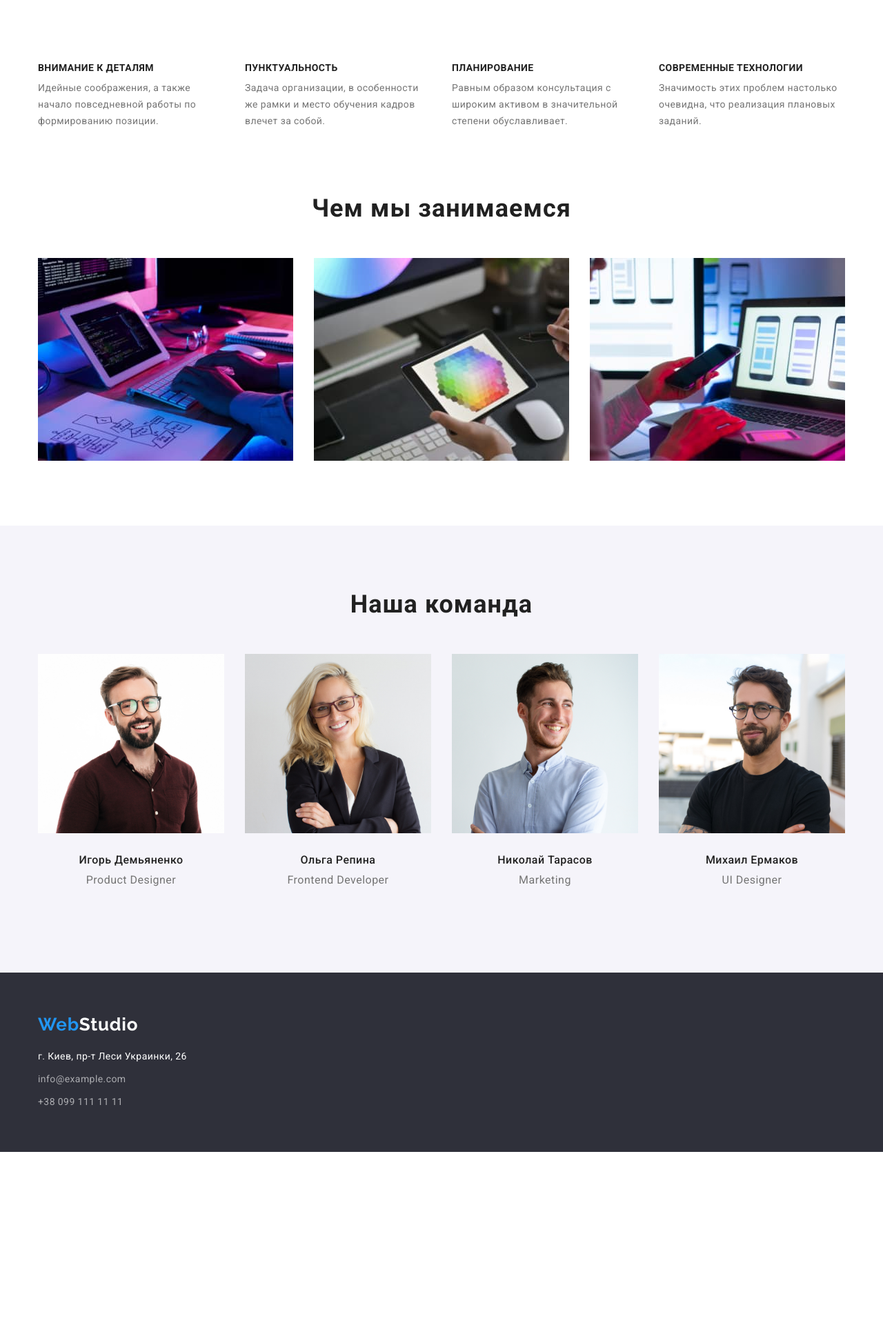
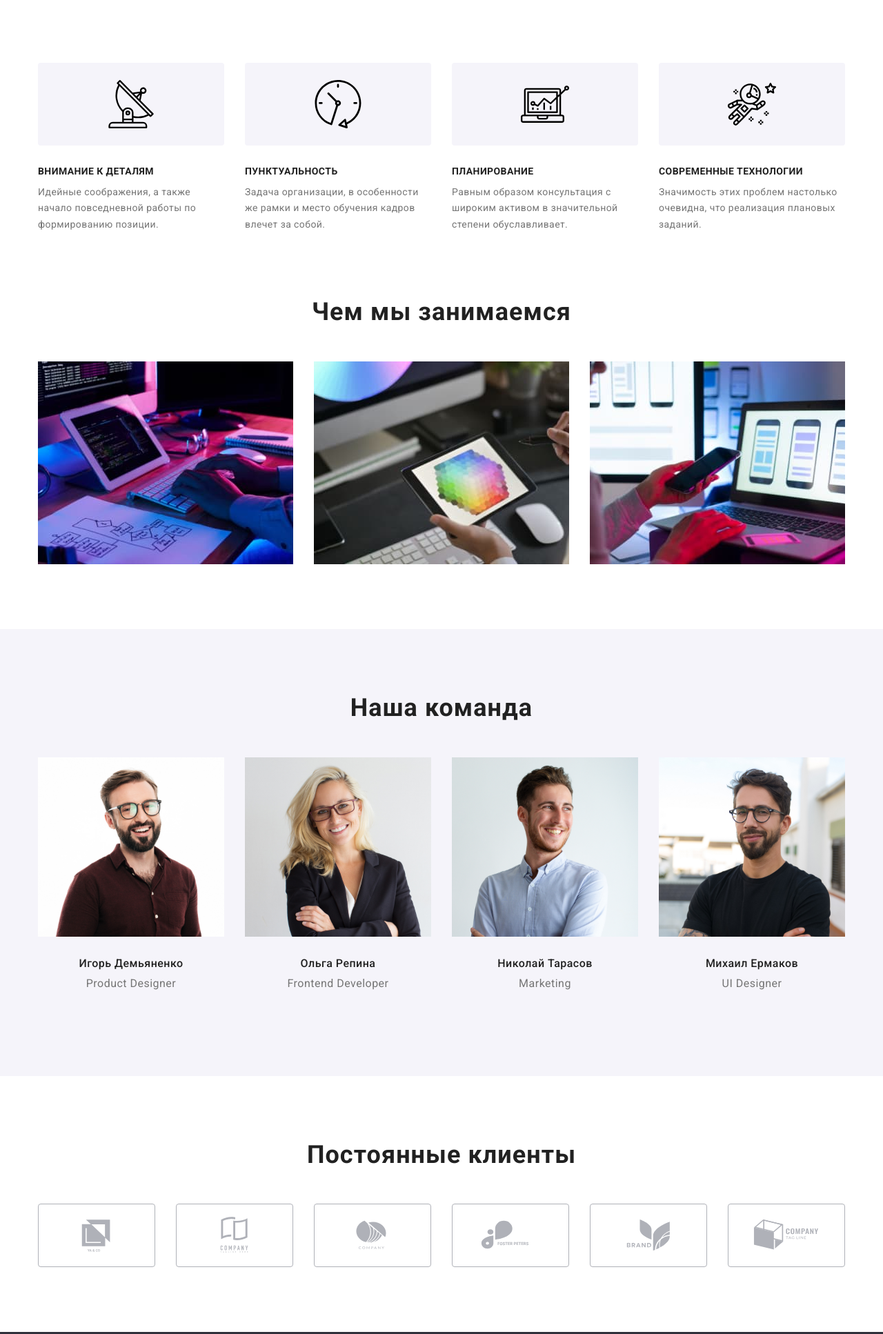
Before and after one commit to nepiushiu1/homework_4, a plain HTML site: page index.html in a window 1280 px wide. Shown: the part 670-2604 px from the top of the page at 69% size. Before the commit the page ends 2340 px from the top, so only its background shows below. Drawn offline with nearby package versions, Linux system fonts and the light colour scheme.

Commit message:
загрузка иконок

```diff
--- a/css/styles.css
+++ b/css/styles.css
@@ -106,9 +106,11 @@ img {
 .contacts-list {
   display: flex;
   margin-left: auto;
+  align-items: flex-end;
 }
 .contacts {
-  display: block;
+  display: flex;
+  align-items: center;
   font-weight: 500;
   font-size: 14px;
   line-height: 1.14;
@@ -118,9 +120,17 @@ img {
   padding-top: 32px;
   padding-bottom: 32px;
 }
+.header-icons {
+  margin-right: 10px;
+  fill: currentColor;
+}
 /*section-1*/
 .section-one {
-  background: rgb(47, 48, 58);
+  background: rgba(196, 196, 196, 1);
+  background-image: url(../images/Img.jpg);
+  background-repeat: no-repeat;
+  background-size: 1600px 600px;
+  background-position: 50% 50%;
   text-align: center;
   padding-top: 200px;
   padding-bottom: 200px;
@@ -168,7 +178,17 @@ img {
   letter-spacing: 0.03em;
   text-transform: uppercase;
   color: var(--secondary-txt-cl);
+  margin-top: 30px;
   margin-bottom: 10px;
+}
+.icon-container {
+  display: flex;
+  justify-content: center;
+  align-items: center;
+  background: #f5f4fa;
+  border-radius: 4px;
+  width: 270px;
+  height: 120px;
 }
 .description-dignity {
   font-size: 14px;
@@ -228,6 +248,38 @@ img {
   text-align: center;
   letter-spacing: 0.03em;
 }
+/*section-5-clients*/
+.clients-list {
+  display: flex;
+}
+
+.clients-item {
+  width: 170px;
+  height: 92px;
+
+  border: 1px solid rgba(175, 177, 184, 1);
+  border-radius: 4px;
+  display: flex;
+  align-items: center;
+  justify-content: center;
+  margin-right: 30px;
+}
+.clients-item:hover,
+.clients-item:focus {
+  border: 1px solid rgba(33, 150, 243, 1);
+}
+
+.clients-item:last-child {
+  margin-right: 0;
+}
+.icons-clients {
+  fill: rgba(175, 177, 184, 1);
+}
+.icons-clients :hover,
+.icons-clients :focus {
+  fill: rgba(33, 150, 243, 1);
+}
+
 /*portfolio*/
 .button-portfolio {
   display: flex;
@@ -333,3 +385,6 @@ img {
 .footer-contacts:focus {
   color: var(--accent-cl);
 }
+/*<svg class="icons" width="" height="">
+  <use href=""></use>
+ </svg>*/
--- a/index.html
+++ b/index.html
@@ -4,7 +4,7 @@
     <meta charset="UTF-8" />
     <meta http-equiv="X-UA-Compatible" content="IE=edge" />
     <meta name="viewport" content="width=device-width, initial-scale=1.0" />
-    <title>homewopk_3</title>
+    <title>homewopk_4</title>
     <link rel="preconnect" href="https://fonts.googleapis.com" />
     <link rel="preconnect" href="https://fonts.gstatic.com" crossorigin />
     <link
@@ -44,11 +44,19 @@
         <ul class="list contacts-list">
           <li class="header-item">
             <a class="contacts" href="mailto:info@devstudio.com"
-              >info@devstudio.com</a
+              ><svg class="header-icons" width="16" height="12">
+                <use href="./images/sprite.svg#icon-envelope"></use>
+              </svg>
+              info@devstudio.com</a
             >
           </li>
           <li class="header-item">
-            <a class="contacts" href="tel:+380961111111">+38 096 111 11 11</a>
+            <a class="contacts" href="tel:+380961111111"
+              ><svg class="header-icons" width="10" height="16">
+                <use href="./images/sprite.svg#icon-Vector"></use>
+              </svg>
+              +38 096 111 11 11</a
+            >
           </li>
         </ul>
       </div>
@@ -70,6 +78,11 @@
           <h2 class="visually-hidden">наши достоинства</h2>
           <ul class="dignity-list list">
             <li class="dignity-list-item">
+              <div class="icon-container">
+                <svg class="dignity-icons" width="70" height="70">
+                  <use href="./images/sprite.svg#icon-antenna"></use>
+                </svg>
+              </div>
               <h3 class="title-dignity">Внимание к деталям</h3>
               <p class="description-dignity">
                 Идейные соображения, а также начало повседневной работы по
@@ -77,6 +90,11 @@
               </p>
             </li>
             <li class="dignity-list-item">
+              <div class="icon-container">
+                <svg class="dignity-icons" width="70" height="70">
+                  <use href="./images/sprite.svg#icon-clock"></use>
+                </svg>
+              </div>
               <h3 class="title-dignity">Пунктуальность</h3>
               <p class="description-dignity">
                 Задача организации, в особенности же рамки и место обучения
@@ -84,6 +102,11 @@
               </p>
             </li>
             <li class="dignity-list-item">
+              <div class="icon-container">
+                <svg class="dignity-icons" width="70" height="70">
+                  <use href="./images/sprite.svg#icon-diagram"></use>
+                </svg>
+              </div>
               <h3 class="title-dignity">Планирование</h3>
               <p class="description-dignity">
                 Равным образом консультация с широким активом в значительной
@@ -91,6 +114,11 @@
               </p>
             </li>
             <li class="dignity-list-item">
+              <div class="icon-container">
+                <svg class="dignity-icons" width="70" height="70">
+                  <use href="./images/sprite.svg#icon-astronaut"></use>
+                </svg>
+              </div>
               <h3 class="title-dignity">Современные технологии</h3>
               <p class="description-dignity">
                 Значимость этих проблем настолько очевидна, что реализация
@@ -188,6 +216,44 @@
           </ul>
         </div>
       </section>
+      <!--section-5-clients-->
+      <section class="section">
+        <div class="container">
+          <h2 class="title-section">Постоянные клиенты</h2>
+          <ul class="list clients-list">
+            <li class="clients-item">
+              <svg class="icons-clients" width="106" height="60">
+                <use href="./images/sprite.svg#icon-Logo-1"></use>
+              </svg>
+            </li>
+            <li class="clients-item">
+              <svg class="icons-clients" width="106" height="60">
+                <use href="./images/sprite.svg#icon-Logo-2"></use>
+              </svg>
+            </li>
+            <li class="clients-item">
+              <svg class="icons-clients" width="106" height="60">
+                <use href="./images/sprite.svg#icon-Logo-3"></use>
+              </svg>
+            </li>
+            <li class="clients-item">
+              <svg class="icons-clients" width="106" height="60">
+                <use href="./images/sprite.svg#icon-Logo-4"></use>
+              </svg>
+            </li>
+            <li class="clients-item">
+              <svg class="icons-clients" width="106" height="60">
+                <use href="./images/sprite.svg#icon-Logo-5"></use>
+              </svg>
+            </li>
+            <li class="clients-item">
+              <svg class="icons-clients" width="106" height="60">
+                <use href="./images/sprite.svg#icon-Logo-6"></use>
+              </svg>
+            </li>
+          </ul>
+        </div>
+      </section>
     </main>
     <!--footer-->
     <footer class="footer">
@@ -214,6 +280,13 @@
             </li>
           </ul>
         </address>
+        <h3>присоеденяйтесь</h3>
+        <ul class="list">
+          <li><a href=""></a></li>
+          <li><a href=""></a></li>
+          <li><a href=""></a></li>
+          <li><a href=""></a></li>
+        </ul>
       </div>
     </footer>
   </body>
```
Also changed, not shown: images/Img.jpg (added), images/icons/Logo-1.svg (added), images/icons/Logo-2.svg (added), images/icons/Logo-3.svg (added), images/icons/Logo-4.svg (added), images/icons/Logo-5.svg (added), images/icons/Logo-6.svg (added), images/icons/Vector.svg (added), images/icons/antenna.svg (added), images/icons/astronaut.svg (added), images/icons/clock.svg (added), images/icons/diagram.svg (added), images/icons/envelope.svg (added), images/icons/facebook.svg (added), 4 more files.
